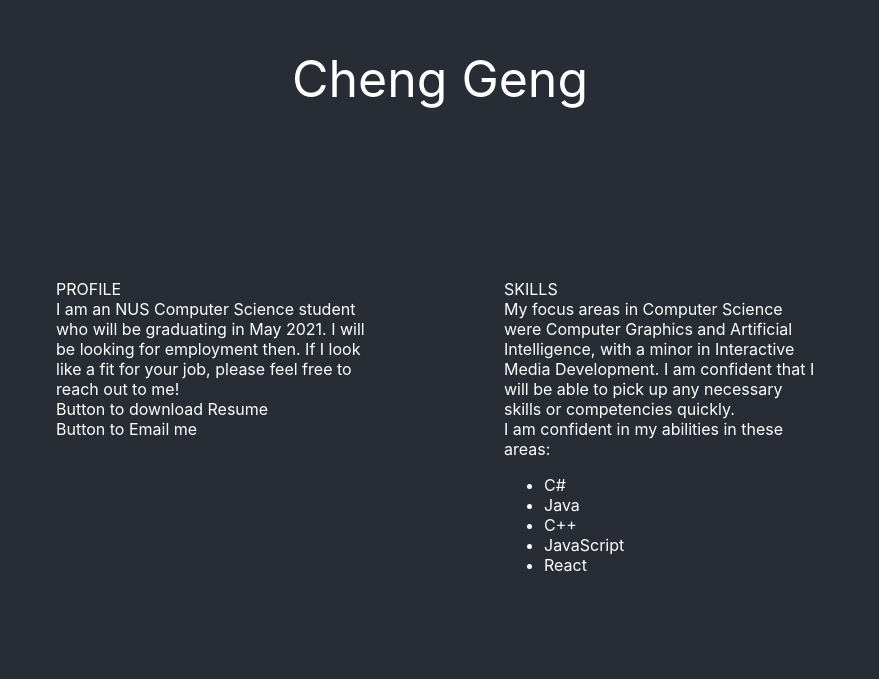
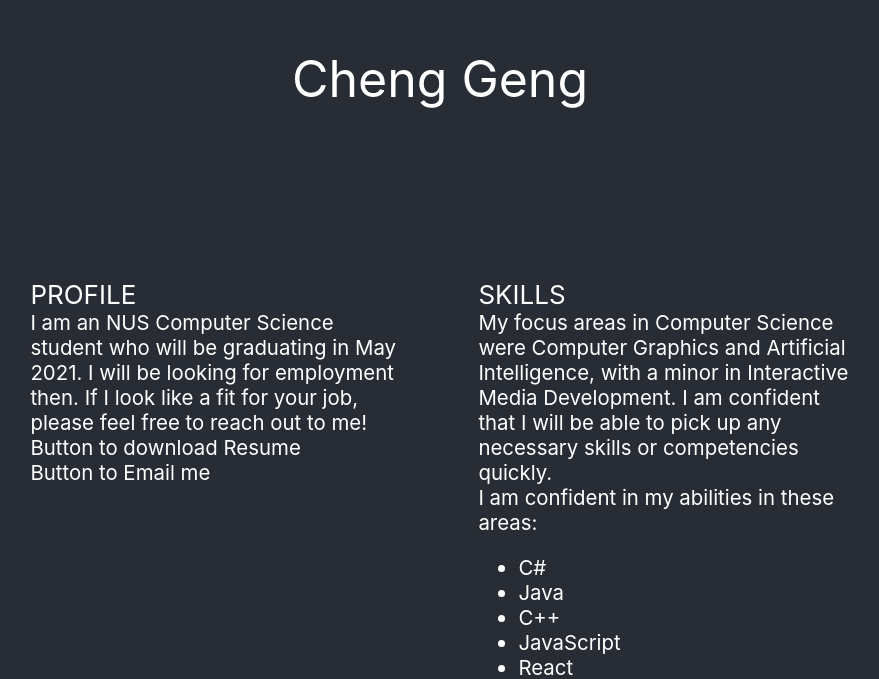
Before and after one commit to ChengGeng97/chenggeng97.github.io, a React (Create React App) app: page / in a window 1280 px wide. Shown: the part 121-800 px from the top of the page, without its empty margins (200-1079 px from the left). Built offline with nearby package versions, Linux system fonts and the light colour scheme.

Commit message:
feat: Updated font size for ProfileSkills section

```diff
--- a/src/App.css
+++ b/src/App.css
@@ -45,13 +45,18 @@
   padding-left: 15vw;
   padding-right: 15vw;
   text-align: left;
+  font-size: calc(10px + 1.3vh);
 }
 
 .ProfileSkillsColumn {
   float: left;
   flex: 1;
-  padding-left: 5vw;
-  padding-right: 5vw;
+  padding-left: 3vw;
+  padding-right: 3vw;
+}
+
+.ProfileSkillsHeader {
+  font-size: calc(10px + 2vh);
 }
 
 .Pain {
--- a/src/ProfileSkillsSection.js
+++ b/src/ProfileSkillsSection.js
@@ -3,14 +3,14 @@ export function ProfileSkillsSection() {
     <div className="ProfileSkills">
 
       <div className="ProfileSkillsColumn">
-        <div>PROFILE</div>
+        <div className="ProfileSkillsHeader">PROFILE</div>
         <div>I am an NUS Computer Science student who will be graduating in May 2021. I will be looking for employment then. If I look like a fit for your job, please feel free to reach out to me!</div>
         <div>Button to download Resume</div>
         <div>Button to Email me</div>
       </div>
 
       <div className="ProfileSkillsColumn">
-        <div>SKILLS</div>
+        <div className="ProfileSkillsHeader">SKILLS</div>
         <div>My focus areas in Computer Science were Computer Graphics and Artificial Intelligence, with a minor in Interactive Media Development. I am confident that I will be able to pick up any necessary skills or competencies quickly.</div>
         <div>I am confident in my abilities in these areas:</div>
         <ul>
```
